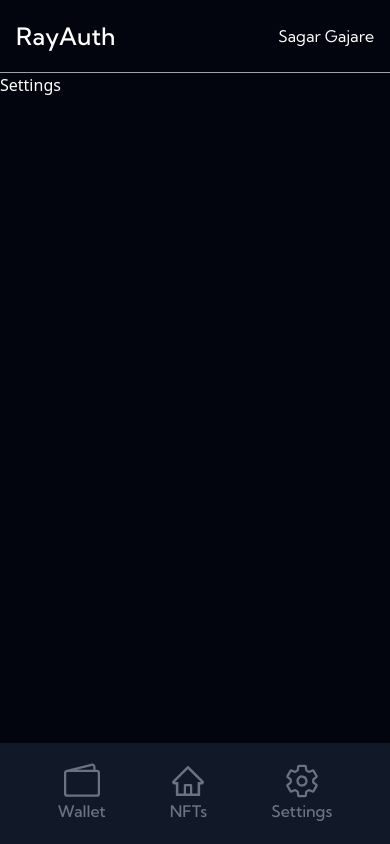
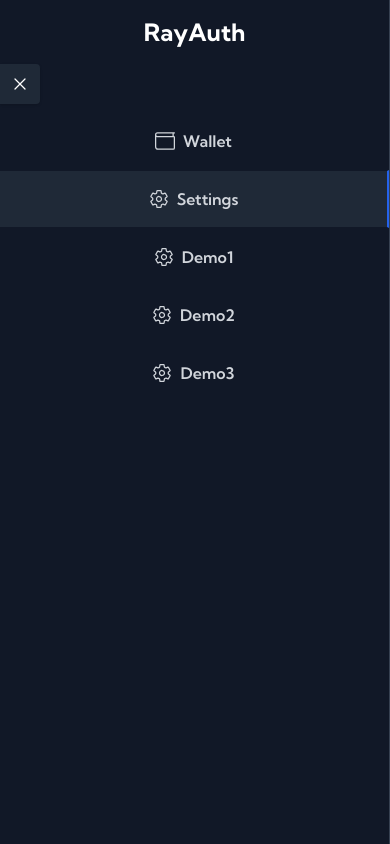
Before and after one commit to AnishDe12020/rayauth, a Next.js app in the folder apps/web/: page /settings in a window 390 px wide. Built offline with nearby package versions, Linux system fonts and the light colour scheme.

Commit message:
Dashboard Layout

```diff
--- a/apps/web/components/layouts/DashboardLayout.tsx
+++ b/apps/web/components/layouts/DashboardLayout.tsx
@@ -1,14 +1,153 @@
+import Link from "next/link";
+import { useRouter } from "next/router";
 import React from "react";
+import { BsWallet } from "react-icons/bs";
+import { IoSettingsOutline } from "react-icons/io5";
 import Navbar from "../dashboard/Navbar";
 
 type Props = {};
+const SideBarLinks = [
+  {
+    name: "Wallet",
+    icon: <BsWallet />,
+    href: "/wallet",
+  },
+  {
+    name: "Settings",
+    icon: <IoSettingsOutline />,
+    href: "/settings",
+  },
+  {
+    name: "Demo1",
+    icon: <IoSettingsOutline />,
+    href: "/demo1",
+  },
+  {
+    name: "Demo2",
+    icon: <IoSettingsOutline />,
+    href: "/demo2",
+  },
+  {
+    name: "Demo3",
+    icon: <IoSettingsOutline />,
+    href: "/demo3",
+  },
+];
+const DashboardLayout = ({ children }: { children: React.ReactNode }) => {
+  const [sidebarOpen, setSidebarOpen] = React.useState(true);
+  const router = useRouter();
+  const currentRoute = router.pathname;
 
-const DashboardLayout = ({ children }: { children: React.ReactNode }) => {
   return (
-    <main>
-      <Navbar />
-      {children}
-    </main>
+    <div className="w-full h-full ">
+      <div>
+        <div className="flex flex-no-wrap">
+          {/* Sidebar */}
+          <div
+            className={`${
+              sidebarOpen
+                ? "transition duration-150 translate-x-0"
+                : "transition duration-150 -translate-x-full "
+            } w-full md:w-96 sm:w-full absolute sm:relative bg-gray-900 md:bg-transparent border-r-[1px] border-gray-700 shadow md:h-full flex-col justify-between  sm:flex min-h-screen`}
+          >
+            <div>
+              <div className="h-16 w-full flex items-center justify-center text-white">
+                <Link href={"/"}>
+                  <h2 className="text-2xl font-ksans font-bold">RayAuth</h2>
+                </Link>
+              </div>
+              <ul className="mt-12">
+                {SideBarLinks.map((link, key) => (
+                  <li
+                    key={key}
+                    className={`${
+                      link.href == currentRoute
+                        ? "bg-gray-800 border-r-blue-600 text-blue-600"
+                        : ""
+                    } border-r-[2px] hover:border-r-blue-600 flex w-full border border-x-0 border-gray-900  py-4 items-center justify-center text-gray-300  hover:text-blue-500 cursor-pointer font-ksans`}
+                  >
+                    <Link href={link.href} className="flex items-center  ">
+                      <span className="text-xl">{link.icon}</span>
+                      <span className="text-base ml-2 font-semibold">
+                        {link.name}
+                      </span>
+                    </Link>
+                  </li>
+                ))}
+              </ul>
+            </div>
+          </div>
+          {/* Buttons */}
+          <div
+            className="-translate-x-64 w-64 z-40 absolute bg-gray-800 shadow md:h-full flex-col justify-between sm:hidden transition duration-150 ease-in-out"
+            id="mobile-nav"
+          >
+            <button
+              aria-label="toggle sidebar"
+              id="openSideBar"
+              className={` h-10 w-10 bg-gray-800 absolute right-0 mt-16 -mr-10 flex items-center shadow rounded-tr rounded-br justify-center cursor-pointer focus:outline-none focus:ring-2 focus:ring-offset-2 rounded focus:ring-gray-800  ${
+                sidebarOpen ? "hidden -translate-x-64" : "translate-x-0 "
+              }`}
+              onClick={() => setSidebarOpen(true)}
+            >
+              <svg
+                xmlns="http://www.w3.org/2000/svg"
+                className="icon icon-tabler icon-tabler-adjustments"
+                width="20"
+                height="20"
+                viewBox="0 0 24 24"
+                stroke-width="1.5"
+                stroke="#FFFFFF"
+                fill="none"
+                stroke-linecap="round"
+                stroke-linejoin="round"
+              >
+                <path stroke="none" d="M0 0h24v24H0z" />
+                <circle cx="6" cy="10" r="2" />
+                <line x1="6" y1="4" x2="6" y2="8" />
+                <line x1="6" y1="12" x2="6" y2="20" />
+                <circle cx="12" cy="16" r="2" />
+                <line x1="12" y1="4" x2="12" y2="14" />
+                <line x1="12" y1="18" x2="12" y2="20" />
+                <circle cx="18" cy="7" r="2" />
+                <line x1="18" y1="4" x2="18" y2="5" />
+                <line x1="18" y1="9" x2="18" y2="20" />
+              </svg>
+            </button>
+            <button
+              aria-label="Close sidebar"
+              id="closeSideBar"
+              className={`${
+                sidebarOpen ? "translate-x-0" : "hidden -translate-x-64"
+              } h-10 w-10 bg-gray-800 absolute right-0 mt-16 -mr-10 flex items-center shadow rounded-tr rounded-br justify-center cursor-pointer text-white`}
+              // onclick="sidebarHandler(false)"
+              onClick={() => setSidebarOpen(false)}
+            >
+              <svg
+                xmlns="http://www.w3.org/2000/svg"
+                className="icon icon-tabler icon-tabler-x"
+                width="20"
+                height="20"
+                viewBox="0 0 24 24"
+                stroke-width="1.5"
+                stroke="currentColor"
+                fill="none"
+                stroke-linecap="round"
+                stroke-linejoin="round"
+              >
+                <path stroke="none" d="M0 0h24v24H0z" />
+                <line x1="18" y1="6" x2="6" y2="18" />
+                <line x1="6" y1="6" x2="18" y2="18" />
+              </svg>
+            </button>
+          </div>
+          {/* Children */}
+          <div className="max-h-screen container mx-auto py-5 px-2 md:py-10 md:px-6 h-full overflow-auto">
+            {children}
+          </div>
+        </div>
+      </div>
+    </div>
   );
 };
 
--- /dev/null
+++ b/apps/web/components/layouts/WalletLayout.tsx
@@ -0,0 +1,15 @@
+import React from "react";
+import Navbar from "../dashboard/Navbar";
+
+type Props = {};
+
+const WalletLayout = ({ children }: { children: React.ReactNode }) => {
+  return (
+    <main>
+      <Navbar />
+      {children}
+    </main>
+  );
+};
+
+export default WalletLayout;
--- a/apps/web/pages/wallet.tsx
+++ b/apps/web/pages/wallet.tsx
@@ -1,6 +1,7 @@
 import DashboardLayout from "@/components/layouts/DashboardLayout";
 import React from "react";
 import WalletPage from "@/components/dashboard/Wallet";
+import WalletLayout from "@/components/layouts/WalletLayout";
 type Props = {};
 
 const Wallet = (props: Props) => {
@@ -11,6 +12,7 @@ const Wallet = (props: Props) => {
   );
 };
 
+// Wallet.PageLayout = WalletLayout;
 Wallet.PageLayout = DashboardLayout;
 
 export default Wallet;
```
